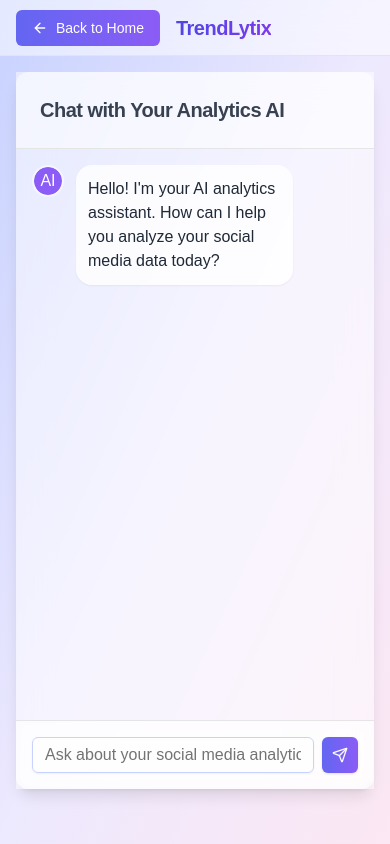
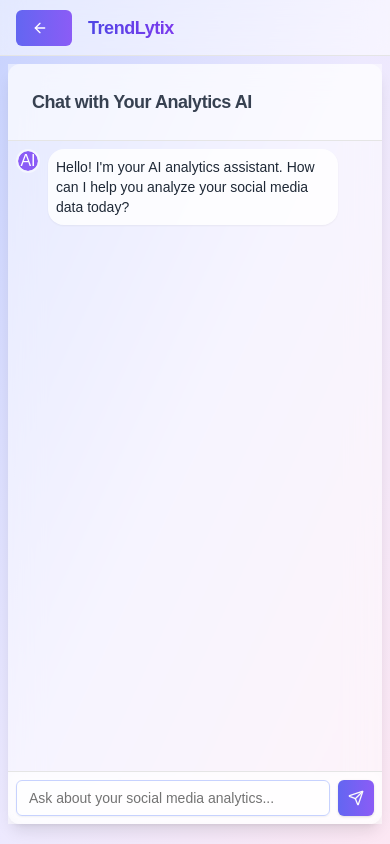
Before and after one commit to ianujchaudhari/my-analytics-app, a Next.js app: page /chat in a window 390 px wide. Built offline with nearby package versions, Linux system fonts and the light colour scheme; no server answers.

Commit message:
made chat page responsive

```diff
--- a/src/app/chat/page.tsx
+++ b/src/app/chat/page.tsx
@@ -143,21 +143,22 @@ export default function QueryInterface() {
           onClick={() => router.push("/")}
           className="text-white hover:text-white bg-gradient-to-r from-indigo-500 to-violet-500 hover:from-indigo-600 hover:to-violet-600"
         >
-          <ArrowLeft /> Back to Home
+          <ArrowLeft className="mr-2 h-4 w-4 md:h-5 md:w-5" />
+          <span className="hidden sm:inline">Back to Home</span>
         </Button>
-        <h1 className="ml-4 text-xl font-bold tracking-tight text-transparent bg-clip-text bg-gradient-to-r from-indigo-600 to-violet-600">
+        <h1 className="ml-4 text-lg sm:text-xl font-bold tracking-tight text-transparent bg-clip-text bg-gradient-to-r from-indigo-600 to-violet-600">
           TrendLytix
         </h1>
       </header>
-      <main className="flex-1 p-4 md:p-6 flex justify-center">
-        <Card className="w-full max-w-4xl flex flex-col h-[85vh] bg-white/50 backdrop-blur-lg border-none shadow-lg">
+      <main className="flex-1 p-2 sm:p-4 md:p-6 flex justify-center">
+        <Card className="w-full max-w-4xl flex flex-col h-[90vh] sm:h-[85vh] bg-white/50 backdrop-blur-lg border-none shadow-lg">
           <CardHeader className="border-b bg-white/50">
-            <CardTitle className="text-xl text-gray-700">
+            <CardTitle className="text-lg sm:text-xl text-gray-700">
               Chat with Your Analytics AI
             </CardTitle>
           </CardHeader>
           <CardContent className="flex-1 flex flex-col p-0 overflow-hidden">
-            <ScrollArea className="flex-1 p-4 h-[calc(85vh-8rem)]">
+            <ScrollArea className="flex-1 p-2 sm:p-4 h-[calc(90vh-10rem)] sm:h-[calc(85vh-8rem)]">
               {messages.map((message, index) => (
                 <div
                   key={index}
@@ -166,11 +167,11 @@ export default function QueryInterface() {
                   } mb-4`}
                 >
                   <div
-                    className={`flex items-start gap-3 max-w-[80%] ${
+                    className={`flex items-start gap-2 sm:gap-3 max-w-[90%] sm:max-w-[80%] ${
                       message.role === "user" ? "flex-row-reverse" : "flex-row"
                     }`}
                   >
-                    <Avatar className="w-8 h-8 border-2 border-white/50">
+                    <Avatar className="w-6 h-6 sm:w-8 sm:h-8 border-2 border-white/50">
                       <AvatarFallback
                         className={
                           message.role === "user"
@@ -182,7 +183,7 @@ export default function QueryInterface() {
                       </AvatarFallback>
                     </Avatar>
                     <div
-                      className={`p-3 rounded-2xl ${
+                      className={`p-2 sm:p-3 rounded-2xl text-sm sm:text-base ${
                         message.role === "user"
                           ? "bg-gradient-to-r from-indigo-500 to-violet-500 text-white"
                           : "bg-white/80 text-gray-800 shadow-sm"
@@ -195,13 +196,13 @@ export default function QueryInterface() {
               ))}
               <div ref={messagesEndRef} />
             </ScrollArea>
-            <div className="p-4 border-t bg-white/50 backdrop-blur-sm">
+            <div className="p-2 sm:p-4 border-t bg-white/50 backdrop-blur-sm">
               <form onSubmit={handleSubmit} className="flex items-center gap-2">
                 <Input
                   value={input}
                   onChange={(e) => setInput(e.target.value)}
                   placeholder="Ask about your social media analytics..."
-                  className="flex-1 bg-white/50 border-indigo-200 focus:outline-none focus:ring-2 focus:ring-indigo-600 placeholder-indigo-600 "
+                  className="flex-1 bg-white/50 border-indigo-200 focus:outline-none focus:ring-2 focus:ring-indigo-600 placeholder-indigo-600 text-sm sm:text-base"
                 />
                 <Button
                   type="submit"
```
